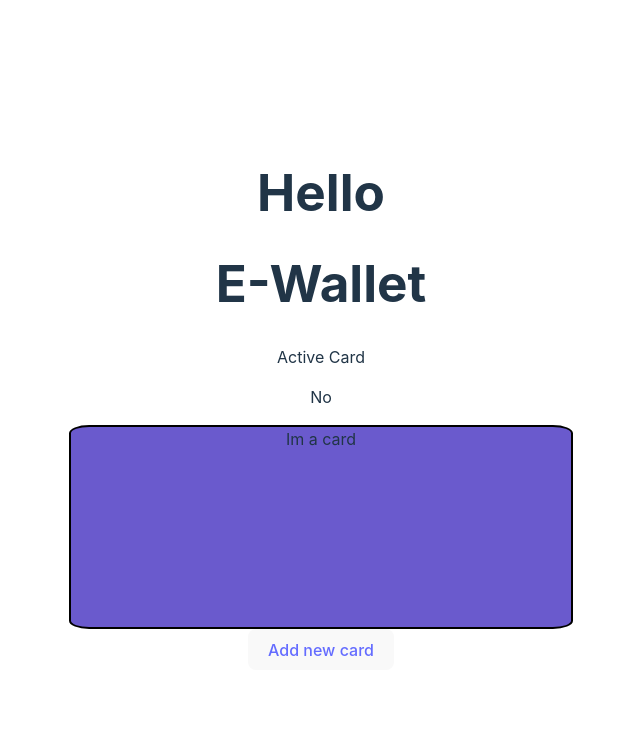
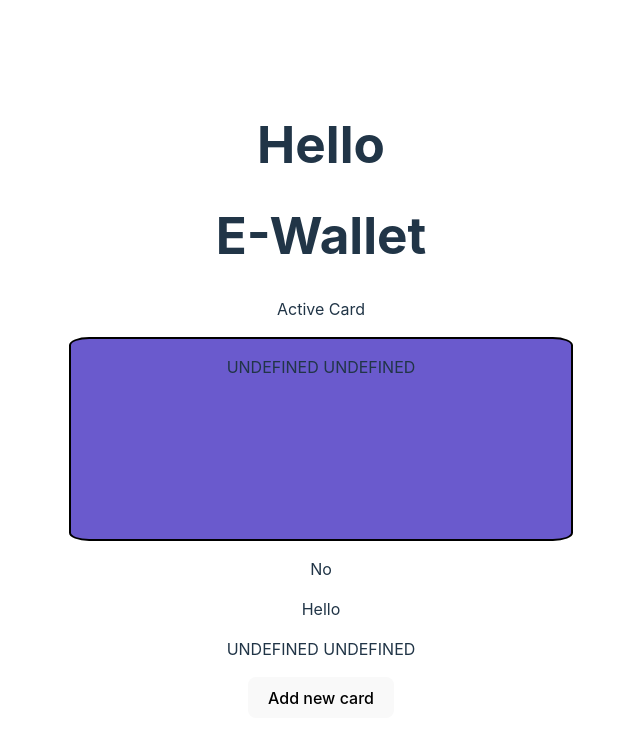
Before and after one commit to WilhelmErik/E-wallet, a React (Vite) app: page / in a window 1280 px wide. Shown: the top 742 px of the page, without its empty margins (319-959 px from the left). Built offline with nearby package versions, Linux system fonts and the light colour scheme; no server answers.

Commit message:
seperate cards added

```diff
--- a/src/Redux/cardsSlice.js
+++ b/src/Redux/cardsSlice.js
@@ -2,7 +2,17 @@ import { createSlice } from "@reduxjs/toolkit";
 
 const initialState = [
   {
-    Vendor: "MasterCard",
+    active: true,
+    vendor: "MasterCard",
+    cardNumber: 123,
+    cardHolder: "Test Tester",
+    expireMonth: 12,
+    expireYear: 2023,
+    CCV: 332,
+  },
+  {
+    active: false,
+    vendor: "MasterCard",
     cardNumber: 123,
     cardHolder: "Test Tester",
     expireMonth: 12,
@@ -14,7 +24,15 @@ const initialState = [
 const cardsSlice = createSlice({
   name: "cards",
   initialState,
-  reducers: {},
+  reducers: {
+    setNames: (state, action) => {
+      state.map((card) => {
+        card.cardHolder = action.payload.toUpperCase();
+      });
+    },
+  },
 });
 
+export const { setNames } = cardsSlice.actions;
 export default cardsSlice.reducer;
+console.log(cardsSlice, "hello");
--- a/src/Redux/userSlice.js
+++ b/src/Redux/userSlice.js
@@ -15,7 +15,9 @@ const userSlice = createSlice({
     name: {},
     status: null,
   },
-  reducers: {},
+  reducers: {
+
+  },
   extraReducers: {
     [getUser.pending]: (state, action) => {
       state.status = "Loading...";
--- a/src/pages/AddCard.jsx
+++ b/src/pages/AddCard.jsx
@@ -3,23 +3,22 @@ export default function AddCard() {
   return (
     <main>
       <h1>Add Card</h1>
-      <p>Active Card</p>
-
+      <h2>Hello you can add you card here </h2>
       <div
         style={{
           width: "500px",
           height: "200px",
           border: "black solid 2px",
           borderRadius: "4%",
-          background: "slateblue",
+          background: "gray",
         }}
       >
         Im a card
       </div>
-
-      <button>
-        <Link to="/">Abort</Link>{" "}
-      </button>
+      <Link to="/">
+        {" "}
+        <button>Abort</button>
+      </Link>{" "}
     </main>
   );
 }
--- a/src/pages/Cards.jsx
+++ b/src/pages/Cards.jsx
@@ -2,28 +2,32 @@ import { Link } from "react-router-dom";
 import { useDispatch, useSelector } from "react-redux";
 import { getUser } from "../Redux/userSlice";
 import { useEffect } from "react";
+import { setNames } from "../Redux/cardsSlice";
 export default function Cards() {
-  const state = useSelector((state) => state.user);
+  const userState = useSelector((state) => state.user);
+  const cardsState = useSelector((state) => state.cards);
   const dispatch = useDispatch();
   useEffect(() => {
     dispatch(getUser());
-    console.log(state, " this is kinda weird");
+    console.log(userState, " this is kinda weird");
   }, []);
+
+  useEffect(() => {
+    //i used short circuiting here to check if there is a name prop and then set the names for all of cards
+    userState.name &&
+      dispatch(setNames(`${userState.name.first} ${userState.name.last}`));
+  }, [userState]);
+
+  console.log(cardsState[0]);
+
+  let activeCard = cardsState.find((card) => card.active);
+  const inactiveCards = cardsState.filter((card) => !card.active);
+  console.log(inactiveCards, " Inactive cards");
 
   return (
     <main>
       <h1>E-Wallet</h1>
       <p>Active Card</p>
-      {state.status !== "Loading..." ? (
-        <>
-          <p>{state.name.first}</p>
-          <p>{state.name.last}</p>
-        </>
-      ) : (
-        <p>Loading</p>
-      )}
-
-      <p>No</p>
       <div
         style={{
           width: "500px",
@@ -33,12 +37,27 @@ export default function Cards() {
           background: "slateblue",
         }}
       >
-        Im a card
+        {userState.status === "Loading..." ? (
+          <p>Loading</p>
+        ) : (
+          <p> {activeCard.cardHolder}</p>
+        )}
       </div>
-
-      <button>
-        <Link to="/newCard">Add new card</Link>{" "}
-      </button>
+      <p>No</p>
+      <div>
+        {inactiveCards.map((card, idx) => {
+          return (
+            <div key={idx}>
+              <p>Hello</p>
+              <p>{card.cardHolder}</p>
+            </div>
+          );
+        })}
+      </div>
+      <Link to="/newCard">
+        {" "}
+        <button>Add new card</button>
+      </Link>{" "}
     </main>
   );
 }
```
